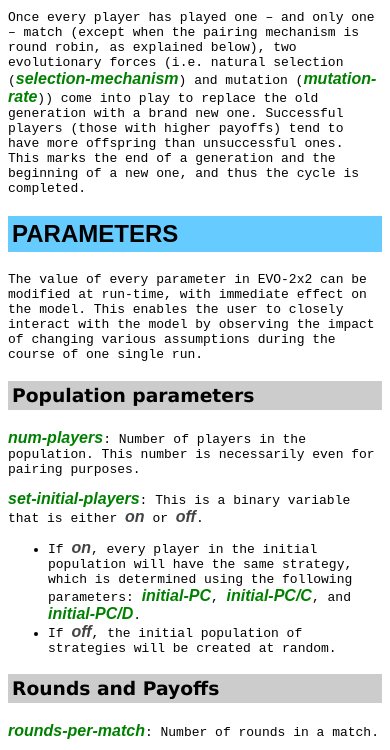
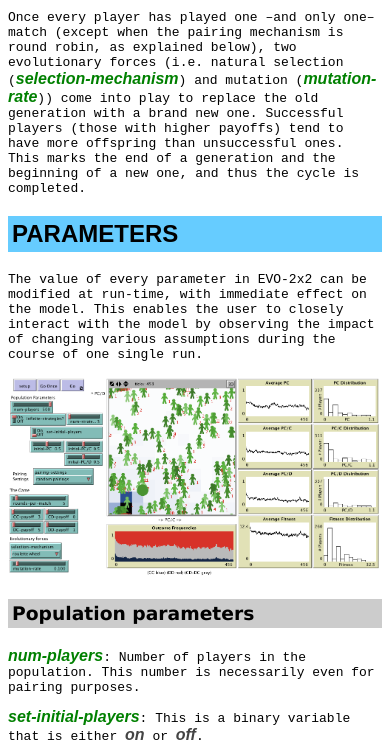
Before and after one commit to luis-r-izquierdo/EVO-2x2, a plain HTML site: page index.html in a window 390 px wide. Shown: the part 986-1736 px from the top of the page. Drawn offline with Linux system fonts and the light colour scheme.

Commit message:
added responsive img

```diff
--- a/index.html
+++ b/index.html
@@ -72,6 +72,14 @@
          font-weight: bold
       }
    </STYLE>
+   <STYLE type="text/css">
+      img {
+         max-width: 100%;
+         height: auto;
+         width: auto\9;
+         /* ie8 */
+      }
+   </STYLE>
 
 </HEAD>
 
@@ -97,11 +105,12 @@
       <li><i>PC/C</i>: Probability to cooperate in round <i>n</i> (<i>n</i> > 1) given that the other player has cooperated in round <i>n</i> - 1.</li>
       <li><i>PC/D</i>: Probability to cooperate in round <i>n</i> (<i>n</i> > 1) given that the other player has defected in round <i>n</i> - 1.</li>
    </ul>
-   <p>Once every player has played one &ndash; and only one &ndash; match (except when the pairing mechanism is round robin, as explained below), two evolutionary forces (i.e. natural selection (<i class="parameter">selection-mechanism</i>) and mutation (<i class="parameter">mutation-rate</i>)) come into play to replace the old generation with a brand new one. Successful players (those with higher payoffs) tend to have more offspring than unsuccessful ones. This marks the end of a generation and the beginning of a new one, and thus the cycle is completed.</p>
+   <p>Once every player has played one &ndash;and only one&ndash; match (except when the pairing mechanism is round robin, as explained below), two evolutionary forces (i.e. natural selection (<i class="parameter">selection-mechanism</i>) and mutation (<i class="parameter">mutation-rate</i>)) come into play to replace the old generation with a brand new one. Successful players (those with higher payoffs) tend to have more offspring than unsuccessful ones. This marks the end of a generation and the beginning of a new one, and thus the cycle is completed.</p>
 
    <H2>PARAMETERS</H2>
    <p>The value of every parameter in EVO-2x2 can be modified at run-time, with immediate effect on the model. This enables the user to closely interact with the model by observing the impact of changing various assumptions during the course of one single run.</p>
 
+   <img style="margin:0px auto;display:block" src="./EVO-2x2.png" alt="timeline" />
 
    <h3>Population parameters</h3></p>
 
```
Also changed, not shown: EVO-2x2.png (added).
